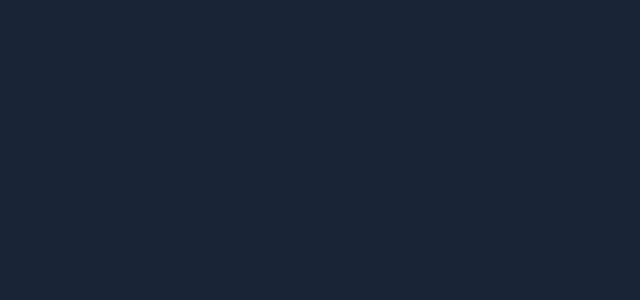
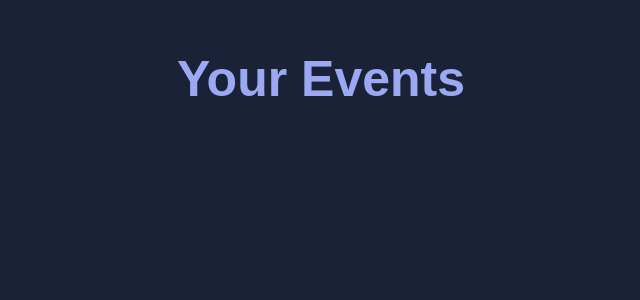
Before and after one commit to peterw15/COMP6000, a React (Create React App) app in the folder client/: page /myevents in a window 1280 px wide. Before the commit this address had no page. Shown: the top 300 px of the page, without its empty margins (319-959 px from the left). Built offline with nearby package versions, Linux system fonts and the light colour scheme.

Commit message:
updated names

```diff
--- a/client/src/App.js
+++ b/client/src/App.js
@@ -4,7 +4,7 @@ import HomePage from "./pages/home-page/HomePage";
 import RegistrationPage from "./pages/registration-page/RegistrationPage";
 import SocietiesPage from "./pages/societies-page/SocietiesPage";
 import EventsPage from "./pages/events-page/EventsPage";
-import MyBookings from "./pages/myBookings-page/MyBookings";
+import MyEvents from "./pages/myevents-page/MyEvents";
 
 function App() {
 
@@ -18,7 +18,7 @@ function App() {
             <Route path="/register" element={<RegistrationPage />} />
             <Route path="/societies" element={<SocietiesPage />} />
             <Route path="/events" element={<EventsPage />} />
-            <Route path="/bookings" element={<MyBookings />} />
+            <Route path="/myevents" element={<MyEvents />} />
         </Routes>
     )
 }
--- a/client/src/pages/myBookings-page/MyBookings.js
+++ b/client/src/pages/myevents-page/MyEvents.js
@@ -1,25 +1,24 @@
-import './myBookingsStyleSheet.css';
+import './myEventsStyleSheet.css';
 import React from 'react';
 import {Link} from "react-router-dom";
 import Axios from 'axios';
 import {useNavigate} from "react-router-dom";
 import {useEffect, useState} from 'react';
 
-function MyBookings() {
+function myEvents() {
 
     const getEvents = () => {
         Axios.post('http://localhost:3001/bookings').then(res => { })
-
     }
 
     return (
         <>
             <div className="body">
-                <div className="header">Your Bookings</div>
+                <div className="header">Your Events</div>
             </div >
         </>
     )
 }
 
 
-export default MyBookings
+export default myEvents
```
Also changed, not shown: client/src/pages/myevents-page/myEventsStyleSheet.css (renamed from client/src/pages/myBookings-page/myBookingsStyleSheet.css), 1 other file (tests, documents, lock files or other folders).
